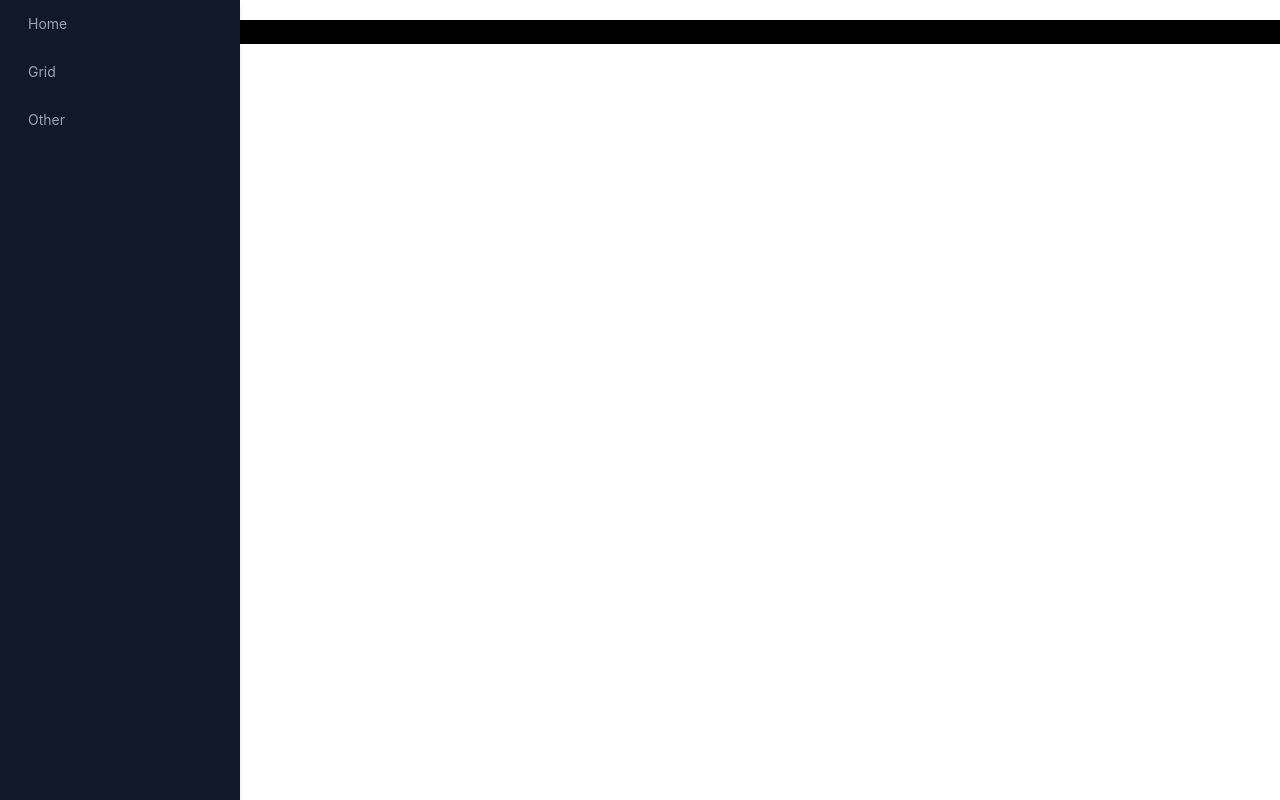
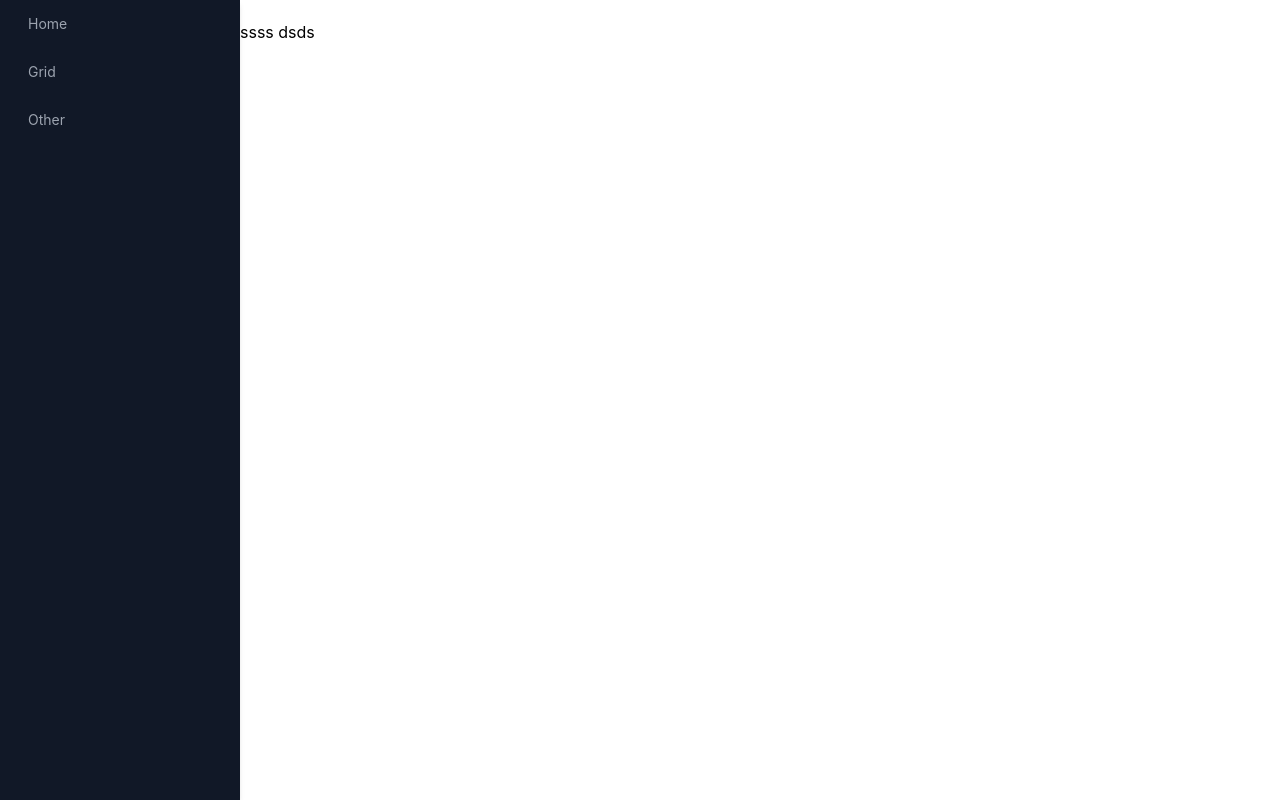
Before and after one commit to achainarong/nextjs-tailwind-playground, a Next.js app: page / in a window 1280 px wide. Built offline with nearby package versions, Linux system fonts and the light colour scheme.

Commit message:
removing background color from pages

```diff
--- a/components/sidenav.tsx
+++ b/components/sidenav.tsx
@@ -7,7 +7,7 @@ const SideNav = () => {
         <li className="relative">
           <a
             className="flex items-center text-sm py-4 px-6 h-12 overflow-hidden text-gray-400 text-ellipsis whitespace-nowrap rounded hover:text-gray-900 hover:bg-gray-100 transition duration-300 ease-in-out"
-            href="#!"
+            href="/"
             data-mdb-ripple="true"
             data-mdb-ripple-color="dark"
           >
--- a/pages/index.tsx
+++ b/pages/index.tsx
@@ -4,7 +4,7 @@ import SideNav from '../components/SideNav';
 import { NextPageWithLayout } from './_app';
 
 const HomePage: NextPageWithLayout = () => {
-  return <div className="bg-black h-full w-full"> ssss dsds</div>;
+  return <div className="h-full w-full"> ssss dsds</div>;
 };
 
 HomePage.getLayout = function getLayout(page: ReactElement) {
--- a/pages/other.tsx
+++ b/pages/other.tsx
@@ -4,7 +4,7 @@ import SideNav from '../components/SideNav';
 import { NextPageWithLayout } from './_app';
 
 const OtherPage: NextPageWithLayout = () => {
-  return <div className="bg-white h-full w-full"> das</div>;
+  return <div className="h-full w-full"> das</div>;
 };
 
 OtherPage.getLayout = function getLayout(page: ReactElement) {
```
